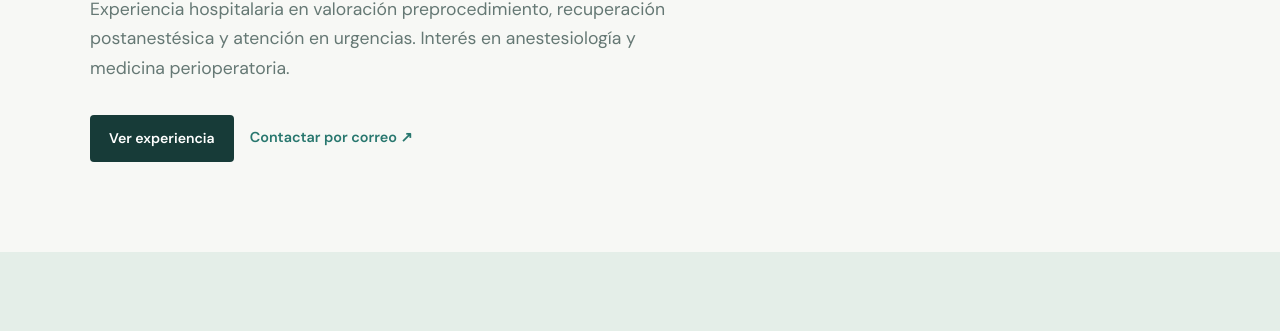
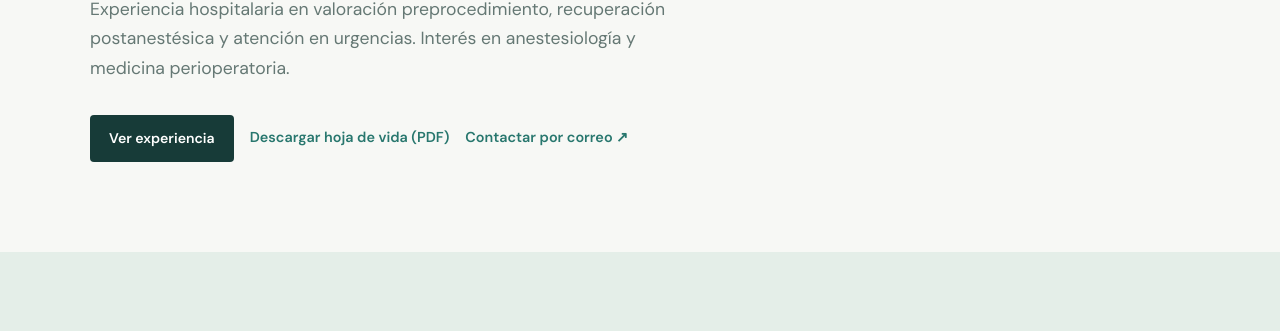
Before and after one commit to barriosj136-oss/daniela-valentina-barrios, a plain HTML site: page index.html in a window 1280 px wide. Shown: the part 436-767 px from the top of the page. Drawn offline with Linux system fonts and the light colour scheme.

Commit message:
Add public CV download link

```diff
--- a/index.html
+++ b/index.html
@@ -10,7 +10,7 @@
 </style></head><body>
 <header class="wrap nav"><a class="brand" href="#inicio">DBV <b>/</b> MEDICINA</a><nav class="navlinks" aria-label="Navegación principal"><a href="#perfil">Perfil</a><a href="#experiencia">Experiencia</a><a href="#formacion">Formación</a><a href="#investigacion">Investigación y actividad</a><a href="#reconocimientos">Reconocimientos</a><a href="#contacto">Contacto</a></nav></header>
 <main>
-<section class="hero" id="inicio"><div class="wrap"><div class="eyebrow">Médica general · Bogotá, Colombia</div><h1>Daniela Valentina<br><span>Barrios Villamil</span></h1><p class="hero-copy">Experiencia hospitalaria en valoración preprocedimiento, recuperación postanestésica y atención en urgencias. Interés en anestesiología y medicina perioperatoria.</p><div class="hero-meta"><a class="button" href="#experiencia">Ver experiencia</a><a class="textlink" href="mailto:danielabarrios1120@gmail.com">Contactar por correo ↗</a></div></div></section>
+<section class="hero" id="inicio"><div class="wrap"><div class="eyebrow">Médica general · Bogotá, Colombia</div><h1>Daniela Valentina<br><span>Barrios Villamil</span></h1><p class="hero-copy">Experiencia hospitalaria en valoración preprocedimiento, recuperación postanestésica y atención en urgencias. Interés en anestesiología y medicina perioperatoria.</p><div class="hero-meta"><a class="button" href="#experiencia">Ver experiencia</a><a class="textlink" href="hoja-de-vida-daniela.pdf" download>Descargar hoja de vida (PDF)</a><a class="textlink" href="mailto:danielabarrios1120@gmail.com">Contactar por correo ↗</a></div></div></section>
 <section class="soft" id="perfil"><div class="wrap split"><aside class="side-note"><div class="eyebrow">01 / Perfil</div><div class="mark">Clínica<br>perioperatoria</div></aside><div><h2>Una práctica centrada en el paciente quirúrgico.</h2><p class="summary">Médica egresada de la Universidad del Rosario. En La Cardio realiza valoración de pacientes antes de procedimientos gastroenterológicos y seguimiento clínico en recuperación, de acuerdo con protocolos institucionales y bajo criterios del anestesiólogo.</p><p class="summary">Su trayectoria incluye internados electivos en anestesiología y urgencias. Busca profundizar su formación en anestesiología y medicina perioperatoria.</p><div class="tags"><span class="tag">Valoración preprocedimiento</span><span class="tag">Recuperación postanestésica</span><span class="tag">Atención hospitalaria</span><span class="tag">Trabajo interdisciplinario</span></div></div></div></section>
 <section id="experiencia"><div class="wrap"><div class="section-head"><div class="eyebrow">02 / Trayectoria</div><h2>Experiencia clínica</h2></div><div class="timeline">
 <article class="entry"><div class="date">Octubre 2023 — Actualidad</div><h3>Médica hospitalaria</h3><div class="place">Fundación Cardioinfantil - La Cardio · Bogotá</div><ul><li>Valora pacientes antes de procedimientos gastroenterológicos y realiza estratificación del riesgo según clasificación ASA, conforme a protocolos institucionales y criterios del anestesiólogo.</li><li>Recibe, monitoriza y vigila a pacientes en recuperación tras anestesia o sedación, con atención a su estabilidad hemodinámica, respiratoria y neurológica.</li><li>Evalúa recuperación y criterios institucionales de egreso; identifica alteraciones y comunica oportunamente al anestesiólogo y al equipo tratante.</li><li>Realiza manejo inicial de dolor, náuseas, vómito y alteraciones hemodinámicas según indicación y protocolos establecidos.</li><li>Trabaja con anestesiología, gastroenterología, enfermería y otros profesionales, y apoya áreas hospitalarias según necesidad del servicio.</li></ul></article>
```
